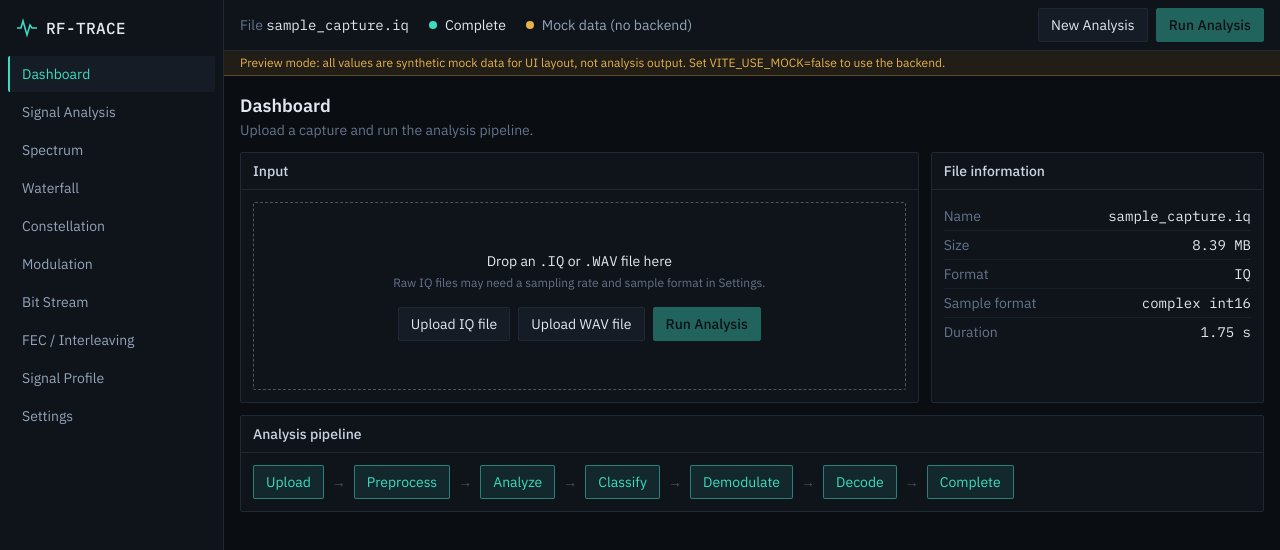
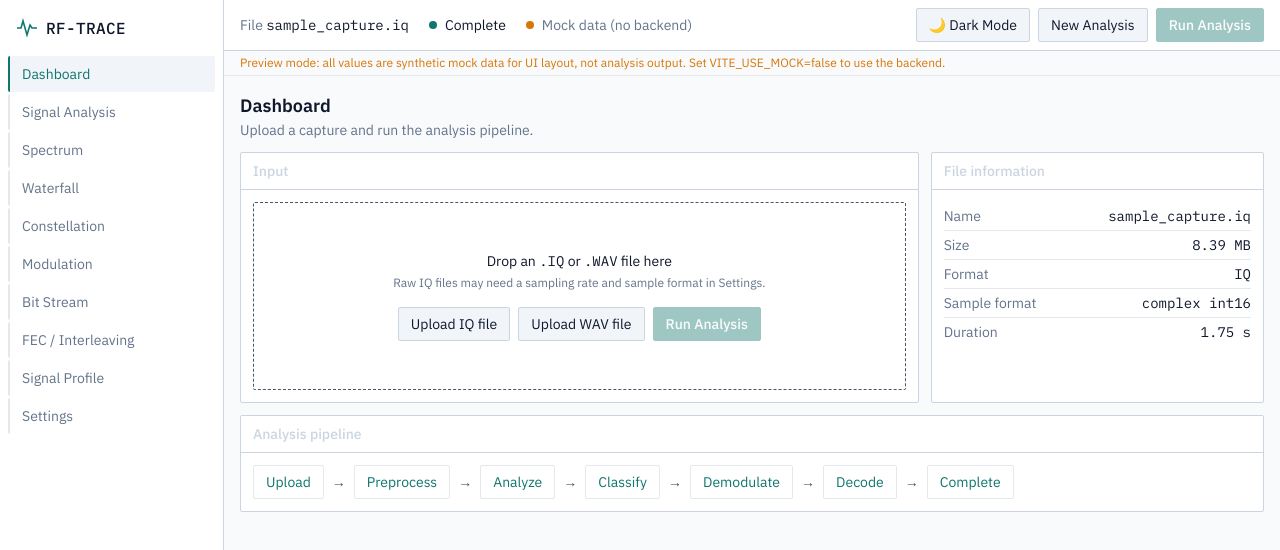
Before and after one commit to MdWaajid/RF-TRACE, a React (Vite) app: page / in a window 1280 px wide. Shown: the top 550 px of the page. Built offline with nearby package versions, Linux system fonts and the light colour scheme; no server answers.

Commit message:
Add Light Mode theme palette and header theme switcher

```diff
--- a/src/components/charts.tsx
+++ b/src/components/charts.tsx
@@ -42,8 +42,8 @@ export function Constellation({ d }: { d: AnalysisResult['constellation'] }) {
   const S = 420, R = 1.6, c = S / 2, k = c / R;
   return (
     <svg viewBox={`0 0 ${S} ${S}`} className="w-full max-w-[520px] mx-auto" role="img" aria-label="Constellation diagram">
-      <rect width={S} height={S} fill="#0a0d12" stroke="#1f2833" />
-      {[-1, -0.5, 0.5, 1].map((t) => <g key={t}><line x1={c + t * k} x2={c + t * k} y1={0} y2={S} stroke="#161e28" /><line y1={c - t * k} y2={c - t * k} x1={0} x2={S} stroke="#161e28" /></g>)}
+      <rect width={S} height={S} fill="var(--color-bg)" stroke="var(--color-line)" />
+      {[-1, -0.5, 0.5, 1].map((t) => <g key={t}><line x1={c + t * k} x2={c + t * k} y1={0} y2={S} stroke="var(--color-line)" opacity={0.6} /><line y1={c - t * k} y2={c - t * k} x1={0} x2={S} stroke="var(--color-line)" opacity={0.6} /></g>)}
       <line x1={0} x2={S} y1={c} y2={c} stroke="#334155" /><line x1={c} x2={c} y1={0} y2={S} stroke="#334155" />
       {d.rx.map((p, n) => <circle key={n} cx={c + p.i * k} cy={c - p.q * k} r={1.8} fill="#3ddbc0" opacity={0.55} />)}
       {d.ideal.map((p, n) => <g key={n} stroke="#e8b04a" strokeWidth="1.5"><line x1={c + p.i * k - 6} x2={c + p.i * k + 6} y1={c - p.q * k} y2={c - p.q * k} /><line x1={c + p.i * k} x2={c + p.i * k} y1={c - p.q * k - 6} y2={c - p.q * k + 6} /></g>)}
--- a/src/index.css
+++ b/src/index.css
@@ -1,3 +1,39 @@
-@tailwind base; @tailwind components; @tailwind utilities;
-body { @apply bg-bg text-slate-200 font-sans antialiased; }
-:focus-visible { outline: 2px solid #3ddbc0; outline-offset: 2px; }
+@tailwind base;
+@tailwind components;
+@tailwind utilities;
+
+:root {
+  --color-bg: #0a0d12;
+  --color-panel: #0f141b;
+  --color-raised: #151c25;
+  --color-line: #1f2833;
+  --color-accent: #3ddbc0;
+  --color-warn: #e8b04a;
+  --color-bad: #ef6a6a;
+  --color-text-main: #e2e8f0;
+  --color-text-sub: #94a3b8;
+  --color-text-muted: #64748b;
+  --color-title: #f1f5f9;
+}
+
+html.light {
+  --color-bg: #f8fafc;
+  --color-panel: #ffffff;
+  --color-raised: #f1f5f9;
+  --color-line: #cbd5e1;
+  --color-accent: #0f766e;
+  --color-warn: #d97706;
+  --color-bad: #e11d48;
+  --color-text-main: #0f172a;
+  --color-text-sub: #334155;
+  --color-text-muted: #64748b;
+  --color-title: #020617;
+}
+
+body {
+  background-color: var(--color-bg);
+  color: var(--color-text-main);
+  @apply font-sans antialiased transition-colors duration-200;
+}
+
+:focus-visible { outline: 2px solid var(--color-accent); outline-offset: 2px; }
--- a/src/layouts/AppLayout.tsx
+++ b/src/layouts/AppLayout.tsx
@@ -1,4 +1,4 @@
-import type { ReactNode } from 'react';
+import { useEffect, useState, type ReactNode } from 'react';
 import type { Analysis } from '../hooks/useAnalysis';
 import { Btn } from '../components/ui';
 
@@ -10,17 +10,32 @@ const be = { mock: ['bg-warn', 'Mock data (no backend)'], checking: ['bg-slate-5
 
 export function AppLayout({ page, setPage, a, children }: { page: PageId; setPage: (p: PageId) => void; a: Analysis; children: ReactNode }) {
   const fileName = a.file?.name ?? a.result?.file.name ?? 'No file loaded';
+  const [theme, setTheme] = useState<'light' | 'dark'>(
+    () => (localStorage.getItem('rf_theme') as 'light' | 'dark') || 'light'
+  );
+
+  useEffect(() => {
+    if (theme === 'light') {
+      document.documentElement.classList.add('light');
+    } else {
+      document.documentElement.classList.remove('light');
+    }
+    localStorage.setItem('rf_theme', theme);
+  }, [theme]);
+
+  const toggleTheme = () => setTheme((t) => (t === 'light' ? 'dark' : 'light'));
+
   return (
     <div className="min-h-screen flex flex-col md:flex-row">
       <aside className="md:w-56 md:min-h-screen shrink-0 bg-panel border-b md:border-b-0 md:border-r border-line flex md:flex-col overflow-x-auto">
         <div className="flex items-center gap-2 px-4 py-3 md:py-4 shrink-0">
-          <svg width="22" height="22" viewBox="0 0 22 22" fill="none" stroke="#3ddbc0" strokeWidth="1.6"><path d="M1 11h4l2-7 4 14 3-10 2 3h5" /></svg>
+          <svg width="22" height="22" viewBox="0 0 22 22" fill="none" stroke="var(--color-accent)" strokeWidth="1.6"><path d="M1 11h4l2-7 4 14 3-10 2 3h5" /></svg>
           <span className="font-mono font-medium tracking-wide">RF-TRACE</span>
         </div>
         <nav className="flex md:flex-col md:px-2 md:pb-4 gap-0.5" aria-label="Main">
           {NAV.map((n) => (
             <button key={n} onClick={() => setPage(n)} aria-current={page === n}
-              className={`text-left whitespace-nowrap text-sm px-3 py-2 rounded-sm border-l-2 ${page === n ? 'bg-raised text-accent border-accent' : 'text-slate-400 border-transparent hover:text-slate-200 hover:bg-raised/60'}`}>{n}</button>
+              className={`text-left whitespace-nowrap text-sm px-3 py-2 rounded-sm border-l-2 ${page === n ? 'bg-raised text-accent border-accent' : 'text-slate-500 hover:text-slate-800 dark:hover:text-slate-200 hover:bg-raised/60'}`}>{n}</button>
           ))}
         </nav>
       </aside>
@@ -28,8 +43,12 @@ export function AppLayout({ page, setPage, a, children }: { page: PageId; setPag
         <header className="flex flex-wrap items-center gap-x-5 gap-y-2 px-4 py-2 bg-panel border-b border-line text-sm">
           <div className="min-w-0"><span className="text-slate-500">File </span><span className="font-mono truncate">{fileName}</span></div>
           <div className="flex items-center gap-2"><span className={`w-2 h-2 rounded-full ${dot[a.state]}`} /><span className="capitalize">{a.state}</span></div>
-          <div className="flex items-center gap-2 text-slate-400"><span className={`w-2 h-2 rounded-full ${be[a.backend][0]}`} />{be[a.backend][1]}</div>
-          <div className="ml-auto flex gap-2"><Btn onClick={a.reset}>New Analysis</Btn><Btn primary onClick={a.run} disabled={!a.file || a.state === 'running'}>Run Analysis</Btn></div>
+          <div className="flex items-center gap-2 text-slate-500"><span className={`w-2 h-2 rounded-full ${be[a.backend][0]}`} />{be[a.backend][1]}</div>
+          <div className="ml-auto flex gap-2">
+            <Btn onClick={toggleTheme}>{theme === 'light' ? '🌙 Dark Mode' : '☀️ Light Mode'}</Btn>
+            <Btn onClick={a.reset}>New Analysis</Btn>
+            <Btn primary onClick={a.run} disabled={!a.file || a.state === 'running'}>Run Analysis</Btn>
+          </div>
         </header>
         {a.isPreview && <div className="px-4 py-1 text-xs bg-warn/10 text-warn border-b border-warn/30">Preview mode: all values are synthetic mock data for UI layout, not analysis output. Set VITE_USE_MOCK=false to use the backend.</div>}
         <main className="p-4 flex-1">{children}</main>
--- a/tailwind.config.js
+++ b/tailwind.config.js
@@ -1,7 +1,15 @@
 export default {
   content: ['./index.html', './src/**/*.{ts,tsx}'],
   theme: { extend: {
-    colors: { bg: '#0a0d12', panel: '#0f141b', raised: '#151c25', line: '#1f2833', accent: '#3ddbc0', warn: '#e8b04a', bad: '#ef6a6a' },
+    colors: {
+      bg: 'var(--color-bg)',
+      panel: 'var(--color-panel)',
+      raised: 'var(--color-raised)',
+      line: 'var(--color-line)',
+      accent: 'var(--color-accent)',
+      warn: 'var(--color-warn)',
+      bad: 'var(--color-bad)',
+    },
     fontFamily: { sans: ['"IBM Plex Sans"', 'system-ui', 'sans-serif'], mono: ['"IBM Plex Mono"', 'ui-monospace', 'monospace'] },
   } },
   plugins: [],
```
Also changed, not shown: 1 other file (tests, documents, lock files or other folders).
